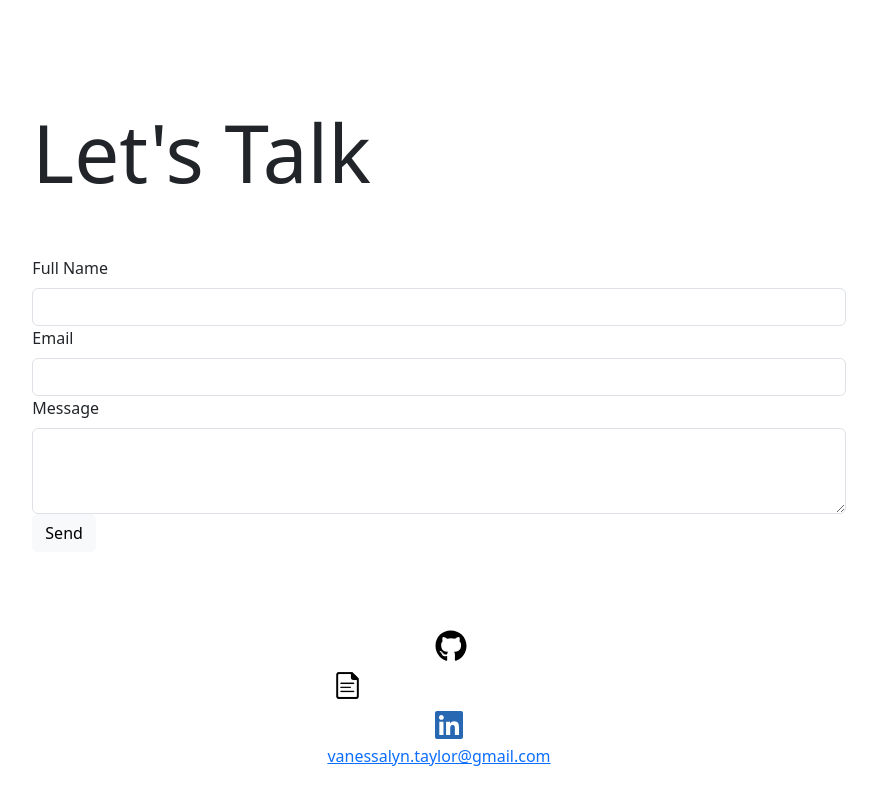
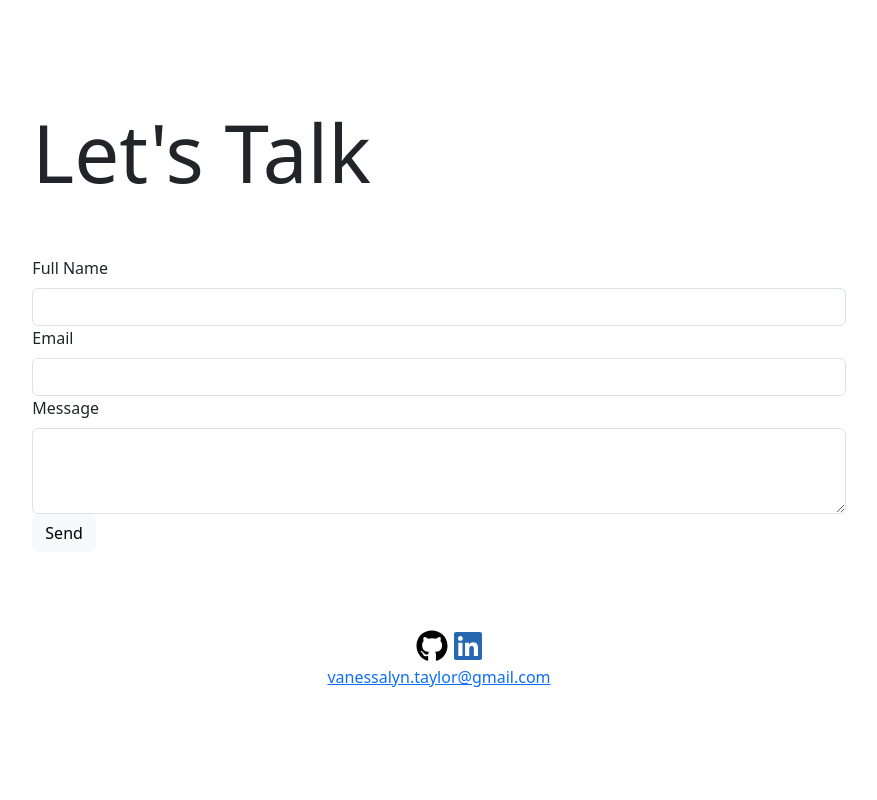
Before and after one commit to vantaylo/React-Portfolio, a React (Create React App) app: page /contact in a window 1280 px wide. Shown: the whole page, without its empty margins (201-1078 px from the left). Built offline with nearby package versions, Linux system fonts and the light colour scheme.

Commit message:
removed twiitter & resume link

```diff
--- a/src/components/SocialFollow.js
+++ b/src/components/SocialFollow.js
@@ -15,18 +15,10 @@ export default function SocialFollow() {
         <FontAwesomeIcon icon={faGithub} size="2x" />
       </a>
 
-      <a href="https://www.dropbox.com/s/6szsfeb4bs4oemi/VanessaTaylor_SoftwareEngineer_Resume.pdf?dl=0" >
-        <img className="resume-icon" src={resumeIcon} alt="Resume" />
-      </a>
-
       <a href="https://www.linkedin.com/in/vanessalyn-taylor/"className="linkedin social">
         <FontAwesomeIcon icon={faLinkedin} size="2x" />
       </a>
 
-      {/* <a href="https://twitter.com/VanessaL_Taylor" className="twitter social">
-        <FontAwesomeIcon icon={faTwitter} size="2x" />
-      </a> */}
-
     </div>
   );
 }
```
